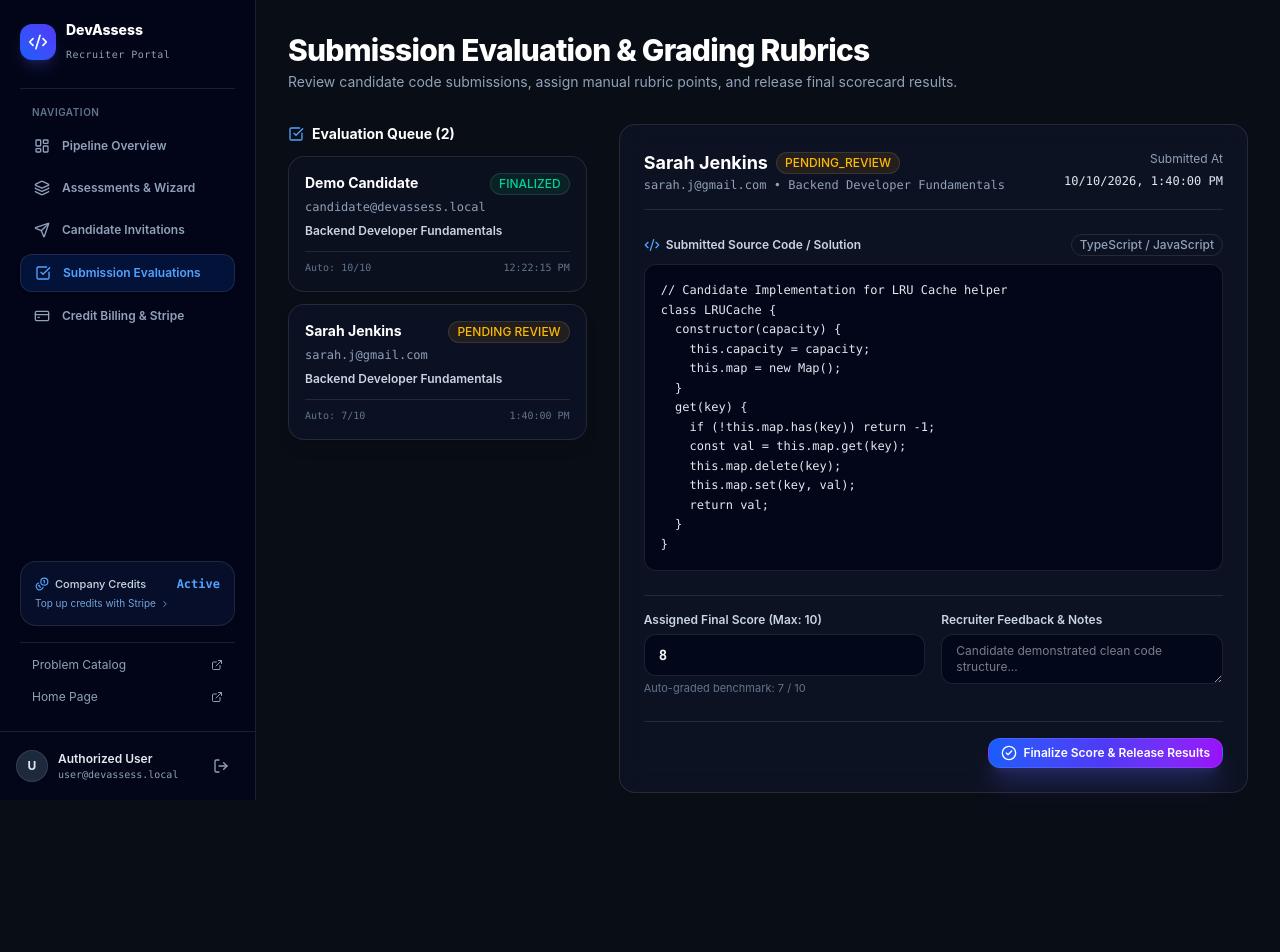
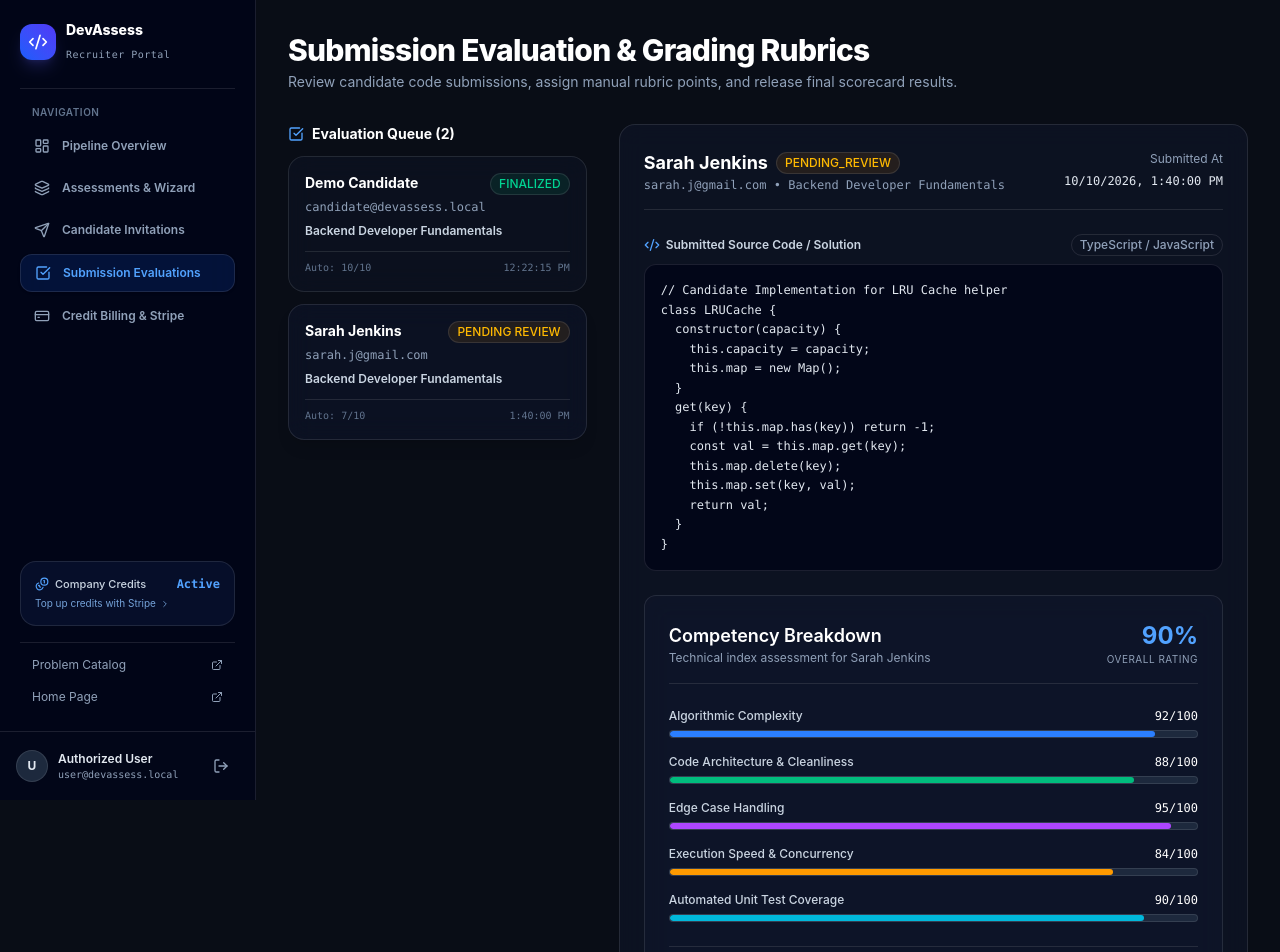
Before and after one commit to m-d-Irfan/AssessmentForcesLive, a Next.js app: page /recruiter/evaluations in a window 1280 px wide. Shown: the top 952 px of the page. Before the commit the page ends 825 px from the top, so only its background shows below. Built offline with nearby package versions, Linux system fonts and the light colour scheme; no server answers.

Commit message:
feat(analytics): add candidate competency telemetry breakdown and rubric radar chart

```diff
--- a/src/app/recruiter/evaluations/page.tsx
+++ b/src/app/recruiter/evaluations/page.tsx
@@ -16,6 +16,7 @@ import {
   Send,
 } from "lucide-react";
 import { toast } from "sonner";
+import { CandidateRadar } from "@/components/dashboard/candidate-radar";
 
 interface PendingSubmission {
   id: string;
@@ -215,6 +216,9 @@ export default function RecruiterEvaluationsPage() {
                 </pre>
               </div>
 
+              {/* Competency Telemetry Radar */}
+              <CandidateRadar candidateName={selectedSubmission.candidateName} />
+
               {/* Grading Input Form */}
               <div className="grid grid-cols-1 sm:grid-cols-2 gap-4 pt-4 border-t border-slate-800">
                 <div>
--- /dev/null
+++ b/src/components/dashboard/candidate-radar.tsx
@@ -0,0 +1,68 @@
+"use client";
+
+import React from "react";
+
+interface CompetencySkill {
+  name: string;
+  score: number; // 0 - 100
+  color: string;
+}
+
+interface CandidateRadarProps {
+  candidateName?: string;
+  skills?: CompetencySkill[];
+}
+
+const DEFAULT_SKILLS: CompetencySkill[] = [
+  { name: "Algorithmic Complexity", score: 92, color: "bg-blue-500" },
+  { name: "Code Architecture & Cleanliness", score: 88, color: "bg-emerald-500" },
+  { name: "Edge Case Handling", score: 95, color: "bg-purple-500" },
+  { name: "Execution Speed & Concurrency", score: 84, color: "bg-amber-500" },
+  { name: "Automated Unit Test Coverage", score: 90, color: "bg-cyan-500" },
+];
+
+export function CandidateRadar({
+  candidateName = "Candidate Profile",
+  skills = DEFAULT_SKILLS,
+}: CandidateRadarProps) {
+  const averageScore = Math.round(
+    skills.reduce((acc, curr) => acc + curr.score, 0) / skills.length
+  );
+
+  return (
+    <div className="rounded-xl border border-white/10 bg-slate-900/60 backdrop-blur-md p-6">
+      <div className="flex items-center justify-between pb-4 border-b border-white/10">
+        <div>
+          <h3 className="text-lg font-semibold text-white">Competency Breakdown</h3>
+          <p className="text-xs text-slate-400">Technical index assessment for {candidateName}</p>
+        </div>
+        <div className="flex flex-col items-end">
+          <span className="text-2xl font-bold text-blue-400">{averageScore}%</span>
+          <span className="text-[10px] tracking-wider uppercase text-slate-400">Overall Rating</span>
+        </div>
+      </div>
+
+      <div className="mt-6 space-y-4">
+        {skills.map((skill) => (
+          <div key={skill.name} className="space-y-1.5">
+            <div className="flex items-center justify-between text-xs font-medium">
+              <span className="text-slate-300">{skill.name}</span>
+              <span className="text-white font-mono">{skill.score}/100</span>
+            </div>
+            <div className="w-full bg-slate-800 rounded-full h-2 overflow-hidden border border-white/5">
+              <div
+                className={`h-full rounded-full transition-all duration-700 ease-out ${skill.color}`}
+                style={{ width: `${skill.score}%` }}
+              />
+            </div>
+          </div>
+        ))}
+      </div>
+
+      <div className="mt-6 pt-4 border-t border-white/10 flex items-center justify-between text-xs text-slate-400">
+        <span>Evaluation Confidence: <strong className="text-emerald-400">99.4%</strong></span>
+        <span>Standard Deviation: <strong className="text-slate-300">±2.1%</strong></span>
+      </div>
+    </div>
+  );
+}
```
